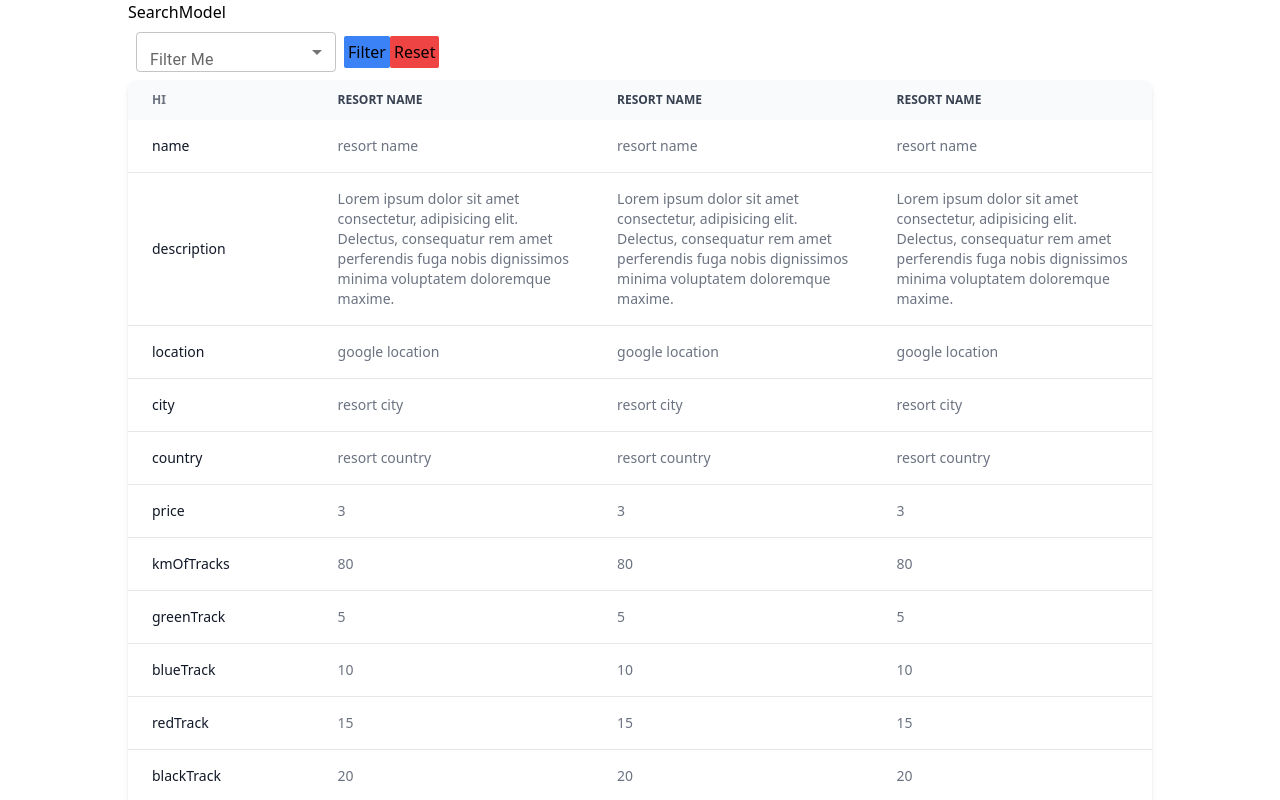
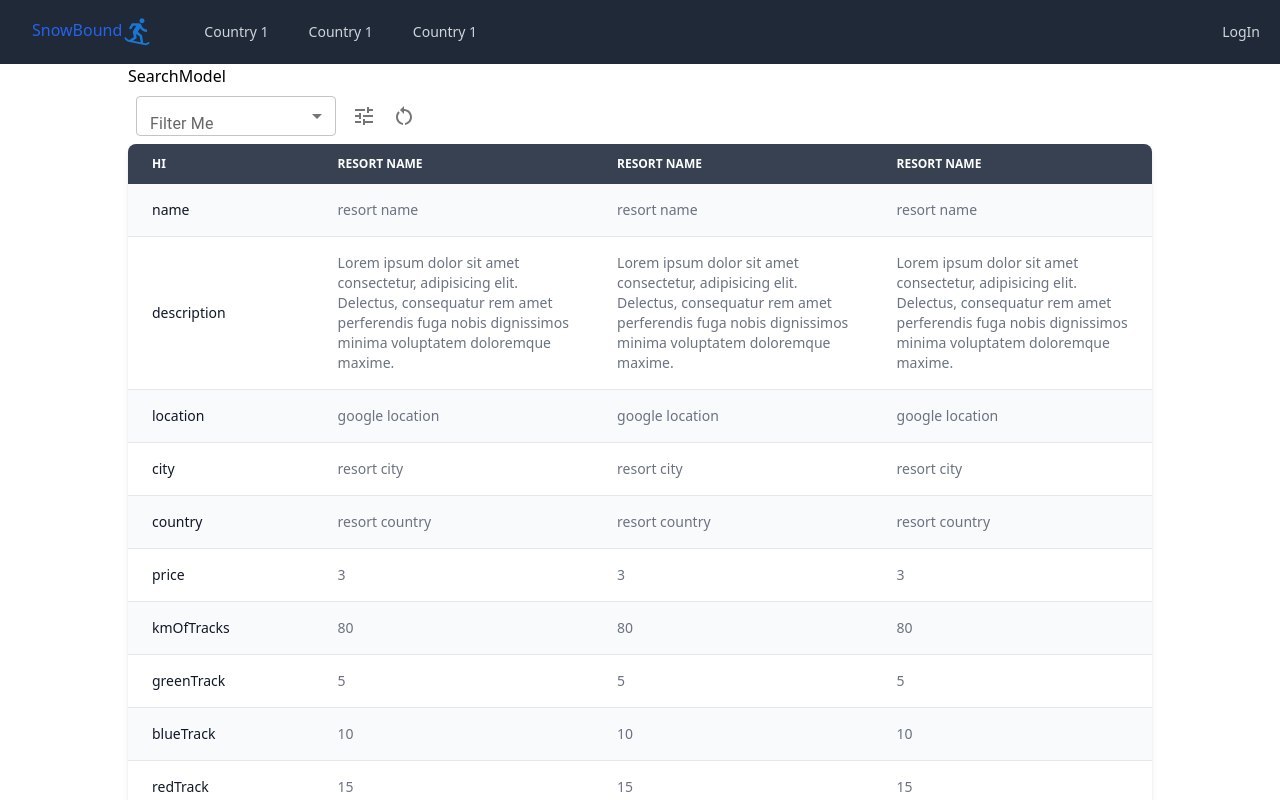
Before and after one commit to o6mer/snowbound, a React (Vite) app in the folder frontend/: page /compare/1 in a window 1280 px wide. Shown: the top 800 px of the page. Built offline with nearby package versions, Linux system fonts and the light colour scheme.

Commit message:
fILTERS iCON

```diff
--- a/frontend/src/compare/ComparePage.jsx
+++ b/frontend/src/compare/ComparePage.jsx
@@ -5,6 +5,7 @@ import SearchModel from "../general/SearchModel";
 import CompareTable from "./components/CompareTable";
 import CompareFilter from "./components/CompareFilter";
 import Footer from "../general/Footer";
+import Navbar from "../general/Navbar";
 
 const ComparePage = () => {
   const DUMMY_RESORT = [
@@ -111,30 +112,24 @@ const ComparePage = () => {
   // }, []);
 
   const getFilterResorts = (filterKeys) => {
-    //   axios
-    //     .post(`http://localhost:8000/api/compare`, filterKeys)
-    //     .then((res) => {
-    //       setCompareData([]);
-    //       console.log(res);
-    //     })
-    //     .catch((err) => {
-    //       console.log(err);
-    //     });
-    // };
-
+    if (!filterKeys.length) {
+      setCompareData(DUMMY_RESORT);
+    } else {
       const temp = DUMMY_RESORT.map((resort) => {
         const entries = Object.entries(resort);
         const obj = {};
 
+        obj.name = resort.name;
         entries.forEach((entry) => {
           const [key, value] = entry;
           if (filterKeys.find((filter) => filter === key)) obj[key] = value;
         });
-
         return obj;
       });
+
       console.log(temp);
       setCompareData(temp);
+    }
   };
   const resetFilterResorts = () => {
     //full array
@@ -142,6 +137,8 @@ const ComparePage = () => {
   };
 
   return (
+    <>
+      <Navbar />
       <div className="px-[10vw]">
         <SearchModel />
         <CompareFilter
@@ -152,6 +149,7 @@ const ComparePage = () => {
         <CompareTable DUMMY_RESORT={compareData} />
         <Footer />
       </div>
+    </>
   );
 };
 
--- a/frontend/src/compare/components/CompareFilter.jsx
+++ b/frontend/src/compare/components/CompareFilter.jsx
@@ -7,6 +7,9 @@ import ListItemText from "@mui/material/ListItemText";
 import Select from "@mui/material/Select";
 import Checkbox from "@mui/material/Checkbox";
 import HighlightOffIcon from "@mui/icons-material/HighlightOff";
+import RestartAltIcon from "@mui/icons-material/RestartAlt";
+import { IconButton } from "@mui/material";
+import TuneOutlinedIcon from "@mui/icons-material/TuneOutlined";
 
 const ITEM_HEIGHT = 48;
 const ITEM_PADDING_TOP = 8;
@@ -67,7 +70,7 @@ const CompareFilter = ({
           ))}
         </Select>
       </FormControl>
-      <button
+      {/* <button
         className="bg-blue-500 p-1 rounded-sm "
         onClick={() => getFilterResorts(filterKeys)}
       >
@@ -80,8 +83,25 @@ const CompareFilter = ({
           setFilterKeys([]);
         }}
       >
-        Reset
-      </button>
+        <RestartAltIcon />
+      </button> */}
+      <IconButton
+        color="danger"
+        aria-label="add an alarm"
+        onClick={() => getFilterResorts(filterKeys)}
+      >
+        <TuneOutlinedIcon />
+      </IconButton>
+      <IconButton
+        color="danger"
+        aria-label="add an alarm"
+        onClick={() => {
+          resetFilterResorts();
+          setFilterKeys([]);
+        }}
+      >
+        <RestartAltIcon />
+      </IconButton>
       <div className=" flex ml-auto gap-3 ">
         {filterKeys.map((key, index) => (
           <div key={index} className="text-sm bg-gray-200 p-1 rounded-lg">
--- a/frontend/src/compare/components/CompareTable.jsx
+++ b/frontend/src/compare/components/CompareTable.jsx
@@ -2,19 +2,23 @@ import React from "react";
 
 const CompareTable = ({ DUMMY_RESORT }) => {
   return (
-    <div className=" overflow-x-scroll shadow-md sm:rounded-lg w-fit">
-      <table className=" text-sm text-left text-gray-500 dark:text-gray-400 overflow-scroll">
+    <div className=" overflow-x-scroll shadow-md sm:rounded-lg w-full flex justify-center ">
+      <table className=" text-sm text-left text-gray-500 dark:text-gray-400 overflow-scroll w-full">
         <thead className="text-xs text-gray-700 uppercase bg-gray-50 dark:bg-gray-700 dark:text-gray-400">
           <tr>
-            <th className="px-6 py-3 text-left text-gray-500">hi</th>
+            <th className="px-6 py-3 text-left bg-gray-700  text-white">hi</th>
             {DUMMY_RESORT.map((resurt, index) => (
-              <th key={index} scope="col" className="px-6 py-3">
+              <th
+                key={index}
+                scope="col"
+                className="px-6 py-3 bg-gray-700 text-white"
+              >
                 {resurt.name}
               </th>
             ))}
           </tr>
         </thead>
-        <tbody>
+        <tbody className="[&>*:nth-child(odd)]:bg-gray-50">
           {Object.keys(DUMMY_RESORT[0]).map((key) => {
             return (
               <tr className="bg-white border-b dark:bg-gray-900 dark:border-gray-700">
--- a/frontend/src/index.css
+++ b/frontend/src/index.css
@@ -7,11 +7,13 @@
   padding: 0;
   margin: 0;
 }
+body {
+  overflow-y: scroll;
+}
 /* width */
 ::-webkit-scrollbar {
-      width: 44px;
-      border-radius: 10px;
-
+  width: 44px;
+  border-radius: 10px;
 }
 
 /* Track */
@@ -21,7 +23,7 @@
 
 /* Handle */
 ::-webkit-scrollbar-thumb {
-  background-image: url('./assets/snowboard.png');
+  background-image: url("./assets/snowboard.png");
   background-repeat: no-repeat;
   background-position: 35% 5%;
 }
```
Lines whose indentation alone changed are shown as unchanged.
